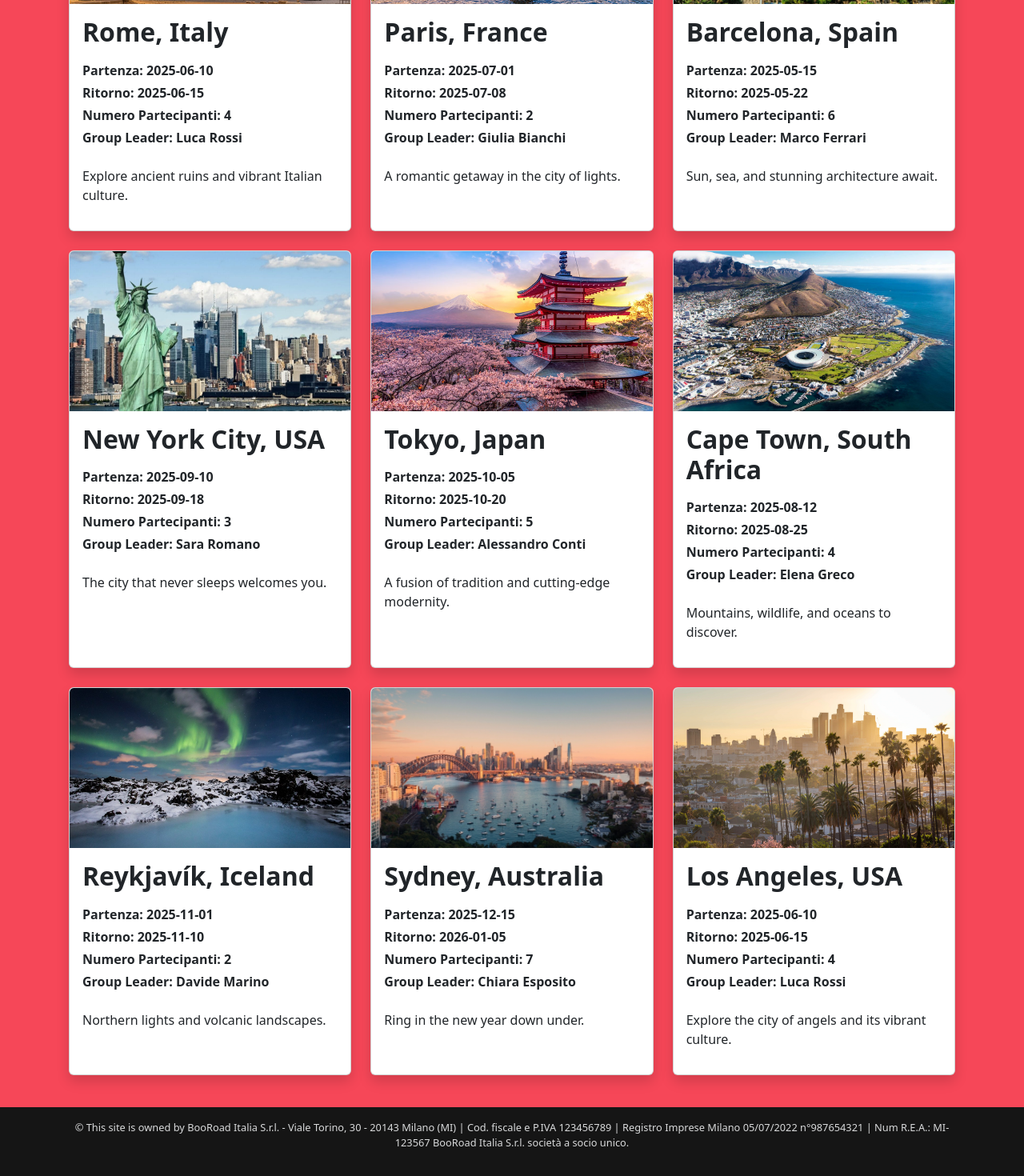
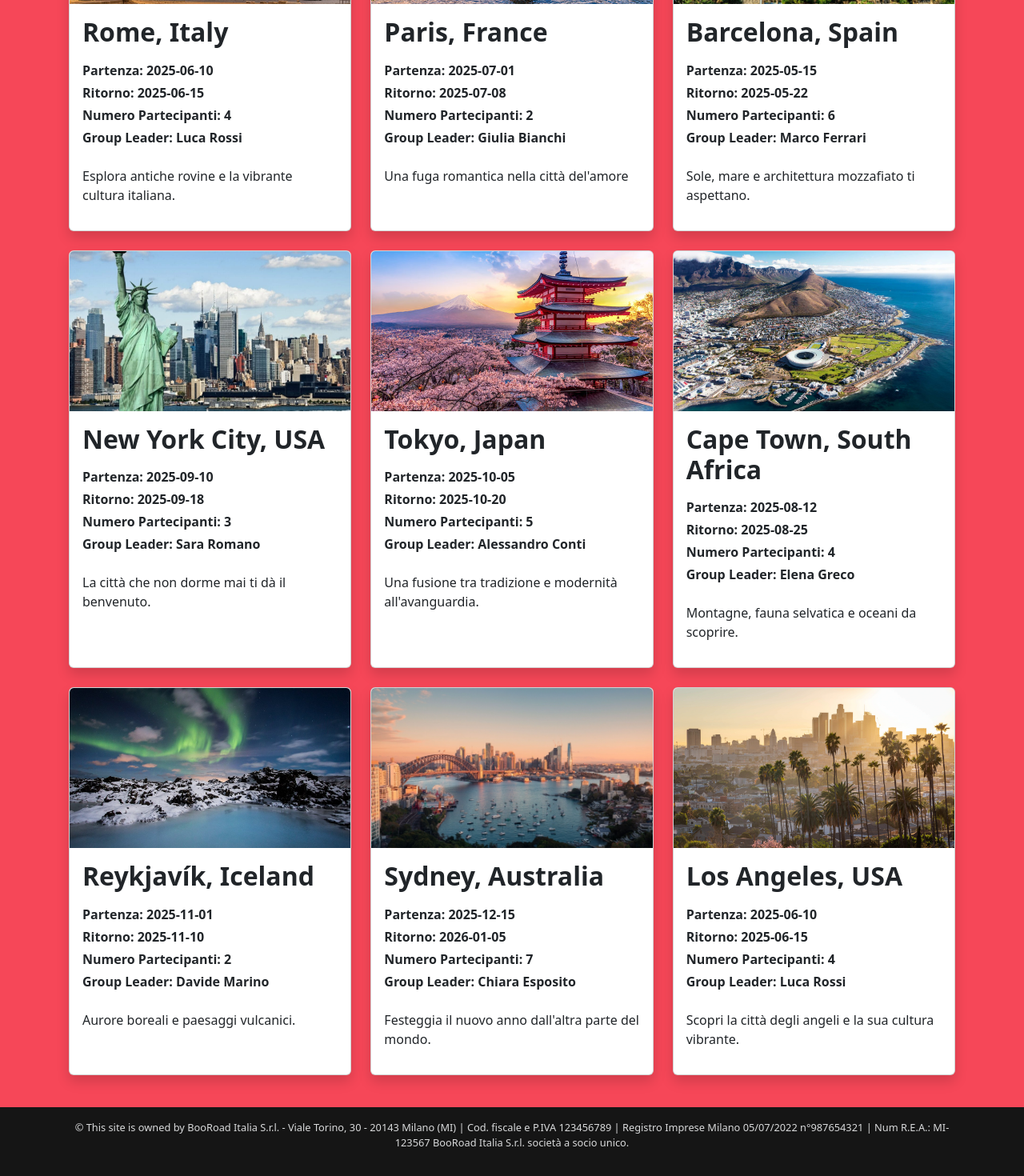
Before and after one commit to GiuseppeFiliberto/BooRoad, a React (Vite) app: page / in a window 1280 px wide. Shown: the part 396-1866 px from the top of the page at 80% size. Built offline with nearby package versions, Linux system fonts and the light colour scheme; a web font is replaced by a local one.

Commit message:
Translate button text and destination descriptions to Italian for localization

```diff
--- a/src/Componets/AddTravel.jsx
+++ b/src/Componets/AddTravel.jsx
@@ -209,7 +209,7 @@ export default function AddTravel() {
                     </div>
                     <div className="mt-4">
                         <button className="btn btn-dark" type="submit">
-                            Add Traveller
+                            Aggiungi Viaggio
                         </button>
                     </div>
                 </div>
--- a/src/Data/Destinations.js
+++ b/src/Data/Destinations.js
@@ -4,7 +4,7 @@ const Destinations = [
         destination: "Rome, Italy",
         departureDate: "2025-06-10",
         returnDate: "2025-06-15",
-        description: "Explore ancient ruins and vibrant Italian culture.",
+        description: "Esplora antiche rovine e la vibrante cultura italiana.",
         participants: 4,
         img: "/images/Roma.jpg",
         participants_id: [1, 2, 3, 4],
@@ -15,7 +15,7 @@ const Destinations = [
         destination: "Paris, France",
         departureDate: "2025-07-01",
         returnDate: "2025-07-08",
-        description: "A romantic getaway in the city of lights.",
+        description: "Una fuga romantica nella città del'amore",
         participants: 2,
         img: "/images/Paris.jpg",
         participants_id: [5, 6],
@@ -27,7 +27,7 @@ const Destinations = [
         destination: "Barcelona, Spain",
         departureDate: "2025-05-15",
         returnDate: "2025-05-22",
-        description: "Sun, sea, and stunning architecture await.",
+        description: "Sole, mare e architettura mozzafiato ti aspettano.",
         participants: 6,
         img: "/images/Barcellona.jpeg",
         participants_id: [2, 4, 5, 6, 7, 9],
@@ -38,7 +38,7 @@ const Destinations = [
         destination: "New York City, USA",
         departureDate: "2025-09-10",
         returnDate: "2025-09-18",
-        description: "The city that never sleeps welcomes you.",
+        description: "La città che non dorme mai ti dà il benvenuto.",
         participants: 3,
         img: "/images/NewYork.jpg",
         participants_id: [4, 8, 9],
@@ -49,7 +49,7 @@ const Destinations = [
         destination: "Tokyo, Japan",
         departureDate: "2025-10-05",
         returnDate: "2025-10-20",
-        description: "A fusion of tradition and cutting-edge modernity.",
+        description: "Una fusione tra tradizione e modernità all'avanguardia.",
         participants: 5,
         img: "/images/Tokyo.jpg",
         participants_id: [1, 3, 5, 6, 7],
@@ -60,7 +60,7 @@ const Destinations = [
         destination: "Cape Town, South Africa",
         departureDate: "2025-08-12",
         returnDate: "2025-08-25",
-        description: "Mountains, wildlife, and oceans to discover.",
+        description: "Montagne, fauna selvatica e oceani da scoprire.",
         participants: 4,
         img: "/images/CapeTown.jpg",
         participants_id: [1, 2, 3, 4],
@@ -71,7 +71,7 @@ const Destinations = [
         destination: "Reykjavík, Iceland",
         departureDate: "2025-11-01",
         returnDate: "2025-11-10",
-        description: "Northern lights and volcanic landscapes.",
+        description: "Aurore boreali e paesaggi vulcanici.",
         participants: 2,
         img: "/images/Iceland.jpg",
         participants_id: [6, 8],
@@ -82,7 +82,7 @@ const Destinations = [
         destination: "Sydney, Australia",
         departureDate: "2025-12-15",
         returnDate: "2026-01-05",
-        description: "Ring in the new year down under.",
+        description: "Festeggia il nuovo anno dall'altra parte del mondo.",
         participants: 7,
         img: "/images/Sydney.jpg",
         participants_id: [1, 2, 3, 4, 5, 6, 7],
@@ -93,7 +93,7 @@ const Destinations = [
         destination: "Los Angeles, USA",
         departureDate: "2025-06-10",
         returnDate: "2025-06-15",
-        description: "Explore the city of angels and its vibrant culture.",
+        description: "Scopri la città degli angeli e la sua cultura vibrante.",
         participants: 4,
         img: "/images/LosAngeles.jpg",
         participants_id: [5, 7, 8, 9],
```
